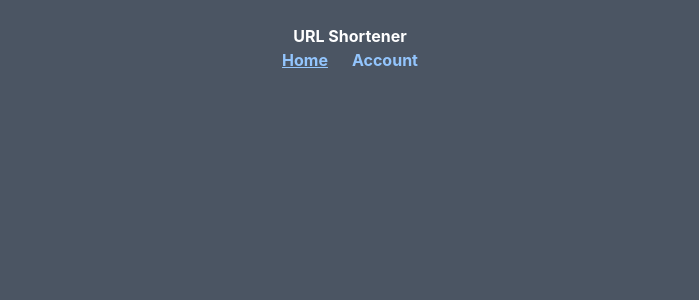
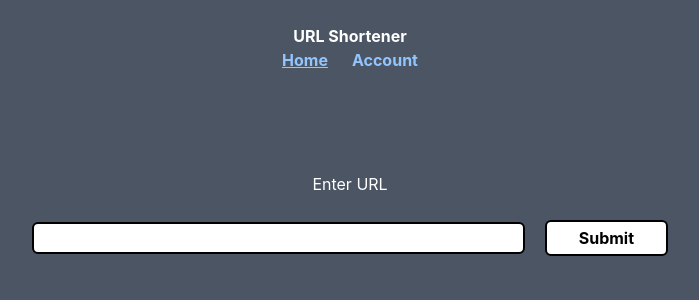
Before and after one commit to Daniel-N98/url-shortener-fe, a React (Create React App) app: page /home in a window 1280 px wide. Shown: the top 300 px of the page, without its empty margins (290-989 px from the left). Built offline with nearby package versions, Linux system fonts and the light colour scheme.

Commit message:
Added URLBar to home page

```diff
--- a/src/pages/HomePage.jsx
+++ b/src/pages/HomePage.jsx
@@ -1,3 +1,9 @@
+import URLBar from "../components/url-input/URLBar";
+
 export default function HomePage() {
-  return <section id="home-page"></section>;
+  return (
+    <section id="home-page">
+      <URLBar />
+    </section>
+  );
 }
```
